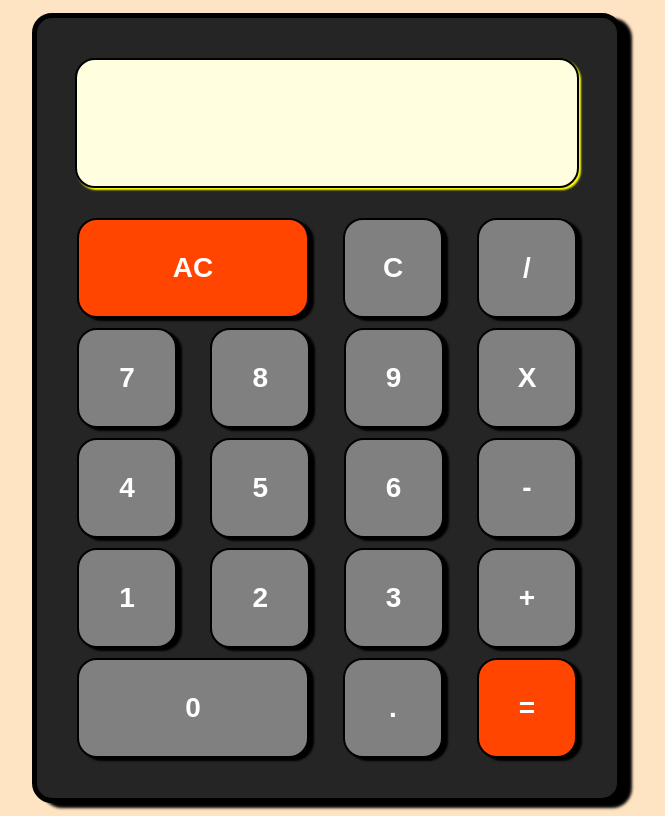
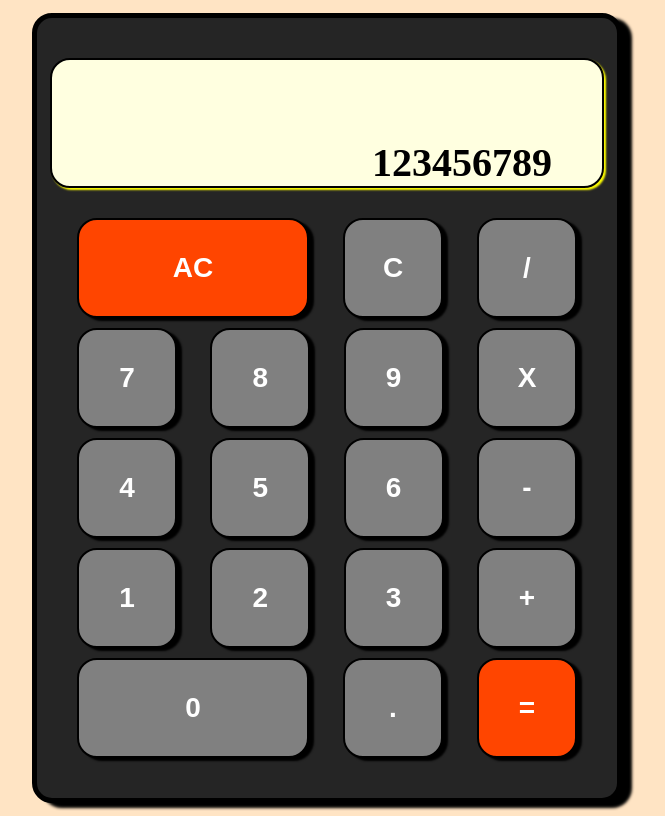
Before and after one commit to sartivian/Odin-Project_Calculator, a plain HTML site: page index.html in a window 1280 px wide. Shown: the whole page, without its empty margins (313-978 px from the left). Drawn offline with Linux system fonts and the light colour scheme.

Commit message:
tunduh ah

```diff
--- a/script.js
+++ b/script.js
@@ -24,3 +24,9 @@ function divide(firstNumber,secondNumber){
 function operate(){
 
 }
+const displayText = document.querySelector(".display")
+const buttons = document.querySelectorAll("buttons")
+
+console.log(buttons)
+const abii = Array.from(buttons)
+console.log(abii)
--- a/style.css
+++ b/style.css
@@ -28,6 +28,12 @@ body{
     background-color: lightyellow;
     border-radius: 20px;
     margin-bottom: 30px;
+    display: flex;
+    justify-content: flex-end;
+    align-items: end;
+    font-weight: bold;
+    padding-right: 50px;
+    font-size: 40px;
 }
 
 .buttons{
```
Also changed, not shown: index.html (+1 -1 lines).
